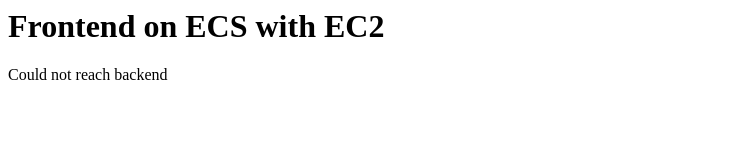
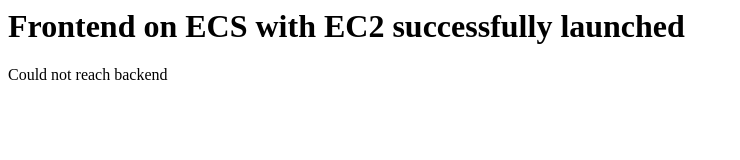
Before and after one commit to VIJAY-989060/ECS_Frontend-repo_Automation, a plain HTML site: page index.html in a window 1280 px wide. Shown: the whole page, without its empty margins (0-740 px from the left). Drawn offline with Linux system fonts and the light colour scheme; no server answers.

Commit message:
Update index.html

```diff
--- a/index.html
+++ b/index.html
@@ -1,6 +1,6 @@
 <html>
   <body>
-    <h1>Frontend on ECS with EC2</h1>
+    <h1>Frontend on ECS with EC2 successfully launched</h1>
     <p id="message">Loading...</p>
 
     <script>
```
